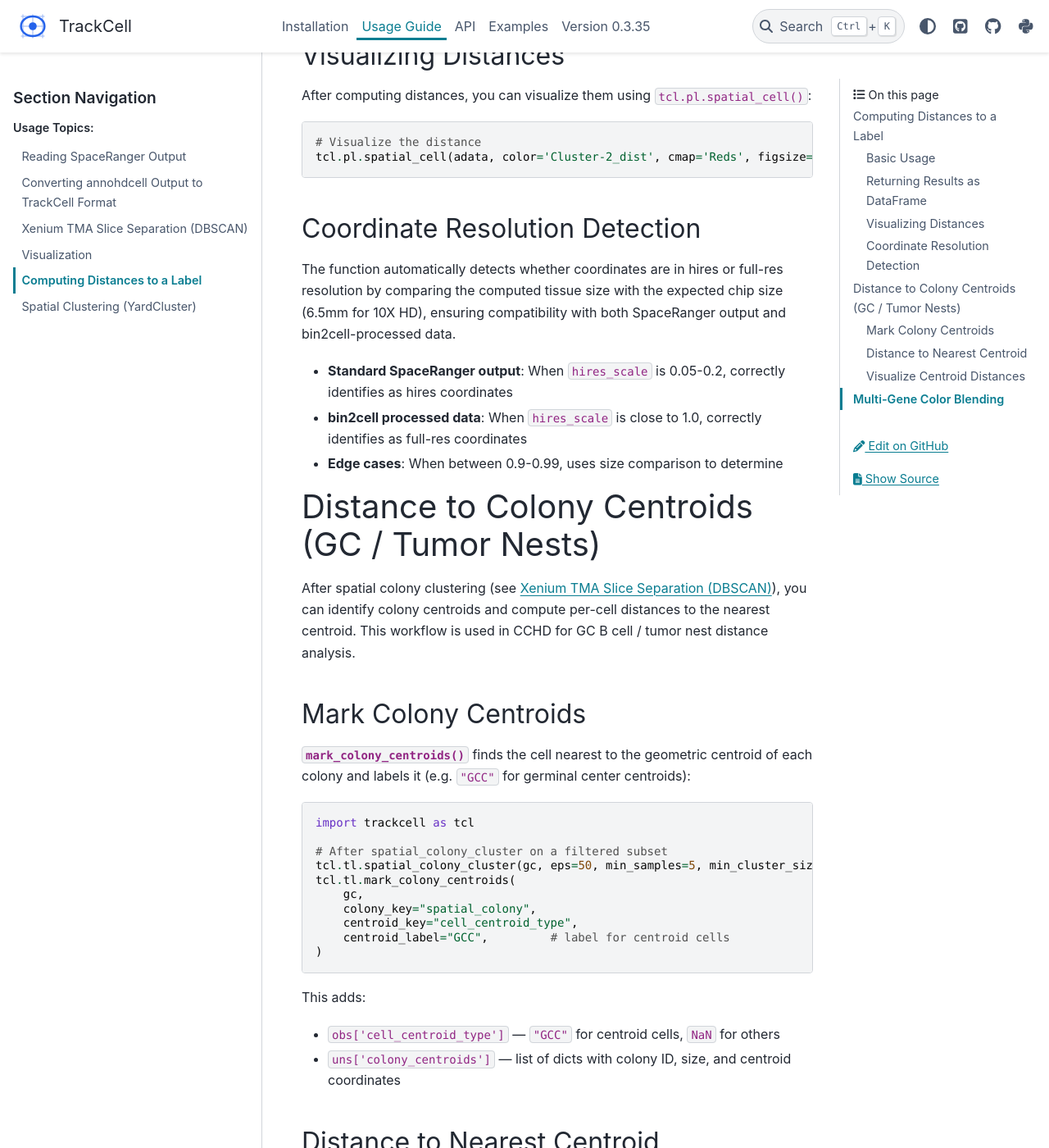
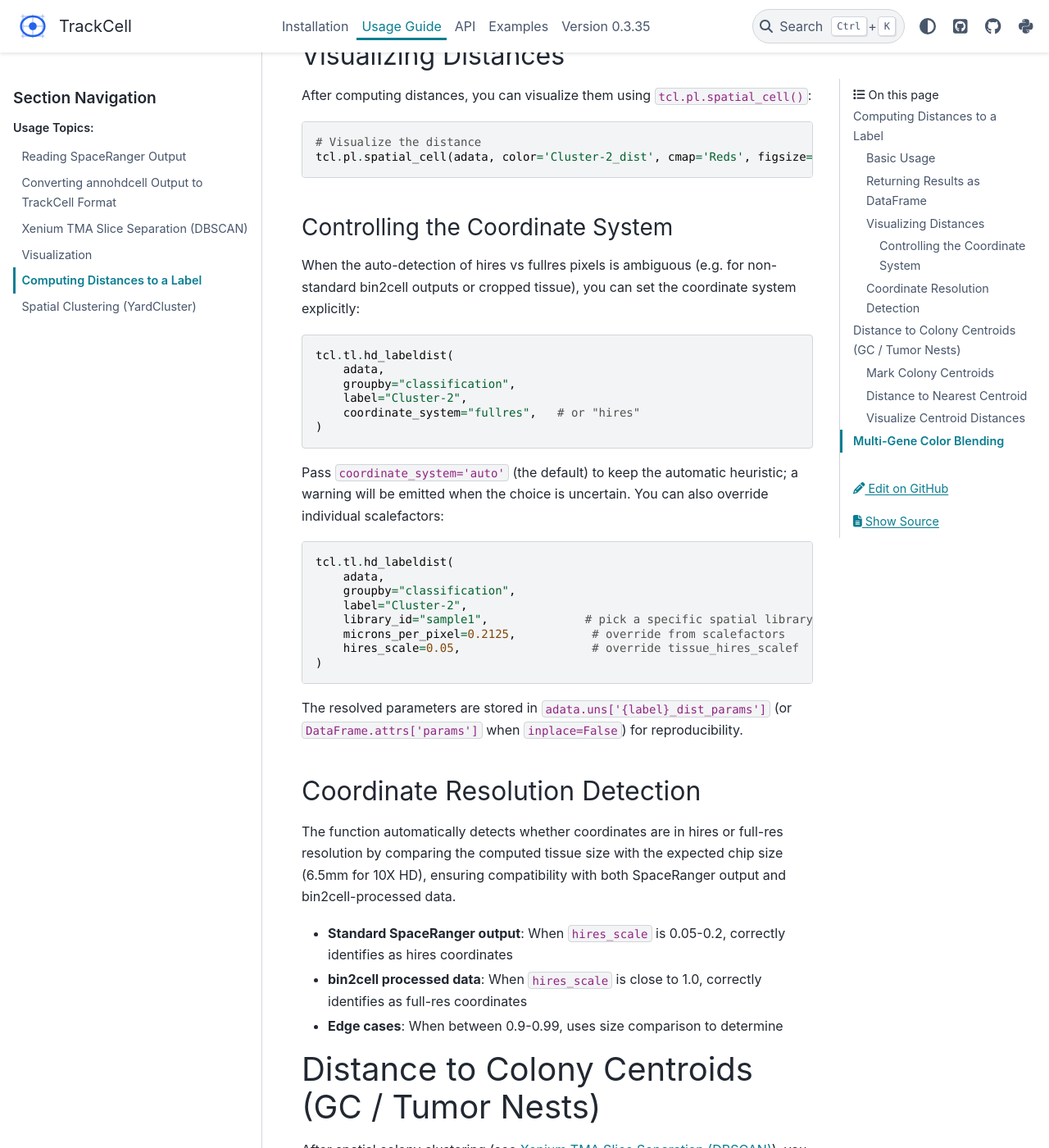
Before and after one commit to seqyuan/trackcell, a Sphinx documentation site: the page built from docs/source/usage/computing_distances.rst, in a window 1280 px wide and 1400 px high, scrolled down 1266 px. Shown: the whole window at 82% size. Built offline with Sphinx 7.4.7 and the PyData theme 0.15.4, drawn with Linux system fonts in a browser that asks for light colours; pages that are not in the unit, such as notebooks, are missing from menus.

Commit message:
docs: full autodoc mock imports, version sync, hd_labeldist coordinate params, merge_max_de_tests doc

```diff
--- a/docs/source/conf.py
+++ b/docs/source/conf.py
@@ -9,7 +9,7 @@
 project = 'trackcell'
 copyright = '2025, Zan Yuan'
 author = 'Zan Yuan'
-release = '0.3.22'
+release = '0.3.35'
 
 # -- General configuration ---------------------------------------------------
 # https://www.sphinx-doc.org/en/master/usage/configuration.html#general-configuration
@@ -128,6 +128,30 @@ autodoc_mock_imports = [
     'numba',
     'anndata',
     'h5py',
+    'scipy',
+    'scipy.sparse',
+    'scipy.spatial',
+    'scipy.cluster',
+    'scipy.stats',
+    'matplotlib',
+    'matplotlib.pyplot',
+    'matplotlib.patches',
+    'matplotlib.colors',
+    'matplotlib.collections',
+    'matplotlib.widgets',
+    'matplotlib.cm',
+    'geopandas',
+    'shapely',
+    'shapely.geometry',
+    'imageio',
+    'imageio.v3',
+    'sklearn',
+    'sklearn.cluster',
+    'leidenalg',
+    'igraph',
+    'harmonypy',
+    'ipympl',
+    'squidpy',
 ]
 
 # Intersphinx mapping
--- a/docs/source/usage/computing_distances.rst
+++ b/docs/source/usage/computing_distances.rst
@@ -58,6 +58,40 @@ After computing distances, you can visualize them using ``tcl.pl.spatial_cell()`
 
    # Visualize the distance
    tcl.pl.spatial_cell(adata, color='Cluster-2_dist', cmap='Reds', figsize=(10, 10))
+
+Controlling the Coordinate System
+~~~~~~~~~~~~~~~~~~~~~~~~~~~~~~~~~
+
+When the auto-detection of hires vs fullres pixels is ambiguous (e.g. for
+non-standard bin2cell outputs or cropped tissue), you can set the coordinate
+system explicitly:
+
+.. code-block:: python
+
+   tcl.tl.hd_labeldist(
+       adata,
+       groupby="classification",
+       label="Cluster-2",
+       coordinate_system="fullres",   # or "hires"
+   )
+
+Pass ``coordinate_system='auto'`` (the default) to keep the automatic
+heuristic; a warning will be emitted when the choice is uncertain.
+You can also override individual scalefactors:
+
+.. code-block:: python
+
+   tcl.tl.hd_labeldist(
+       adata,
+       groupby="classification",
+       label="Cluster-2",
+       library_id="sample1",              # pick a specific spatial library
+       microns_per_pixel=0.2125,           # override from scalefactors
+       hires_scale=0.05,                   # override tissue_hires_scalef
+   )
+
+The resolved parameters are stored in ``adata.uns['{label}_dist_params']``
+(or ``DataFrame.attrs['params']`` when ``inplace=False``) for reproducibility.
 
 Coordinate Resolution Detection
 -------------------------------
--- a/docs/source/usage/spatial_clustering.rst
+++ b/docs/source/usage/spatial_clustering.rst
@@ -270,6 +270,7 @@ YardCluster offers a similar optional post-processing step:
        mode="domain",
        merge_clusters=True,
        merge_adj_p=0.05,
+       merge_max_de_tests=2000,  # cap on pairwise DE tests (default 2000)
    )
 
 Large Datasets (Sketch Mode)
```
